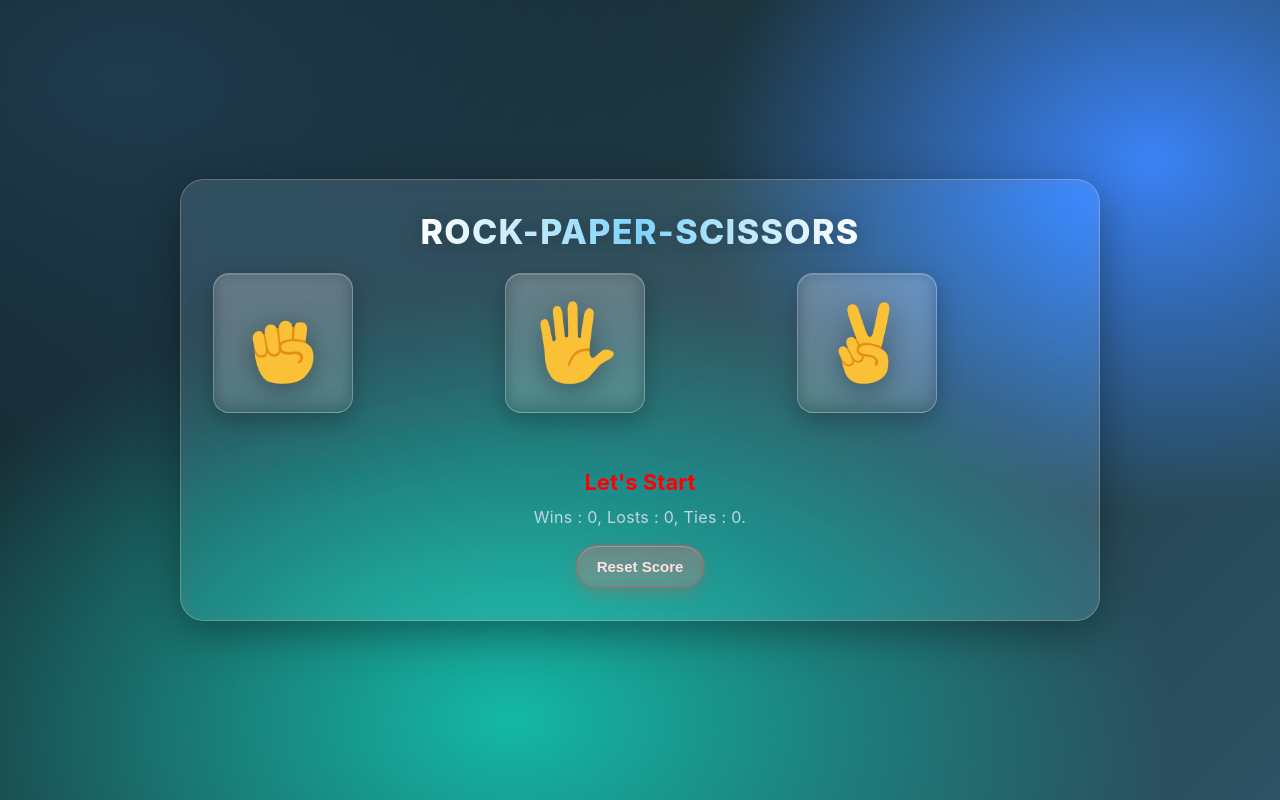
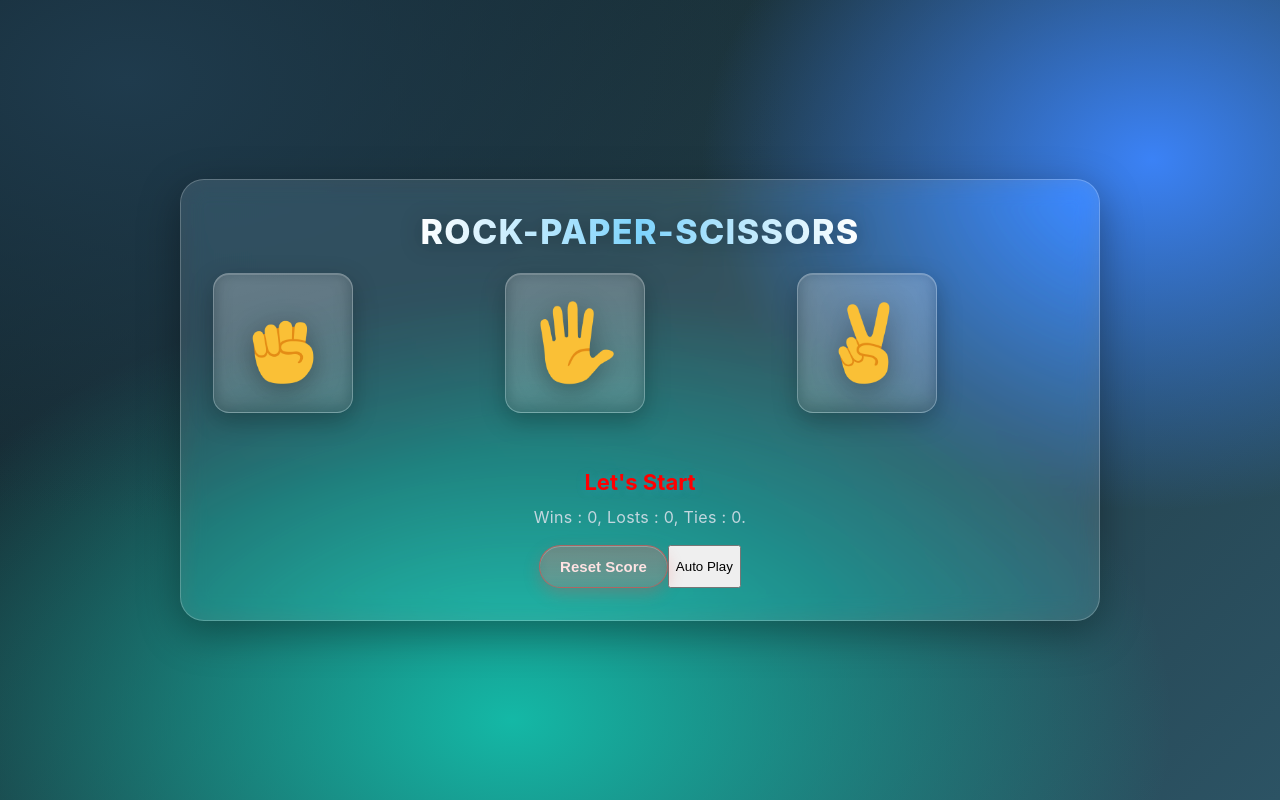
Before and after one commit to Hari-124/Rock-Paper-Scissors, a plain HTML site: page index.html in a window 1280 px wide. Drawn offline with Linux system fonts and the light colour scheme.

Commit message:
Update index.html

```diff
--- a/index.html
+++ b/index.html
@@ -36,6 +36,9 @@
         <button class="reset-button reset-score-button" onclick="resetScore();">
           Reset Score
         </button>
+        <button class="autoplay-button autoplay-score-button autoplay" onclick="autoPlay();">
+         Auto Play
+        </button>
       </div>
     </main>
     <script src="rps-js/home2.js"></script>
```
